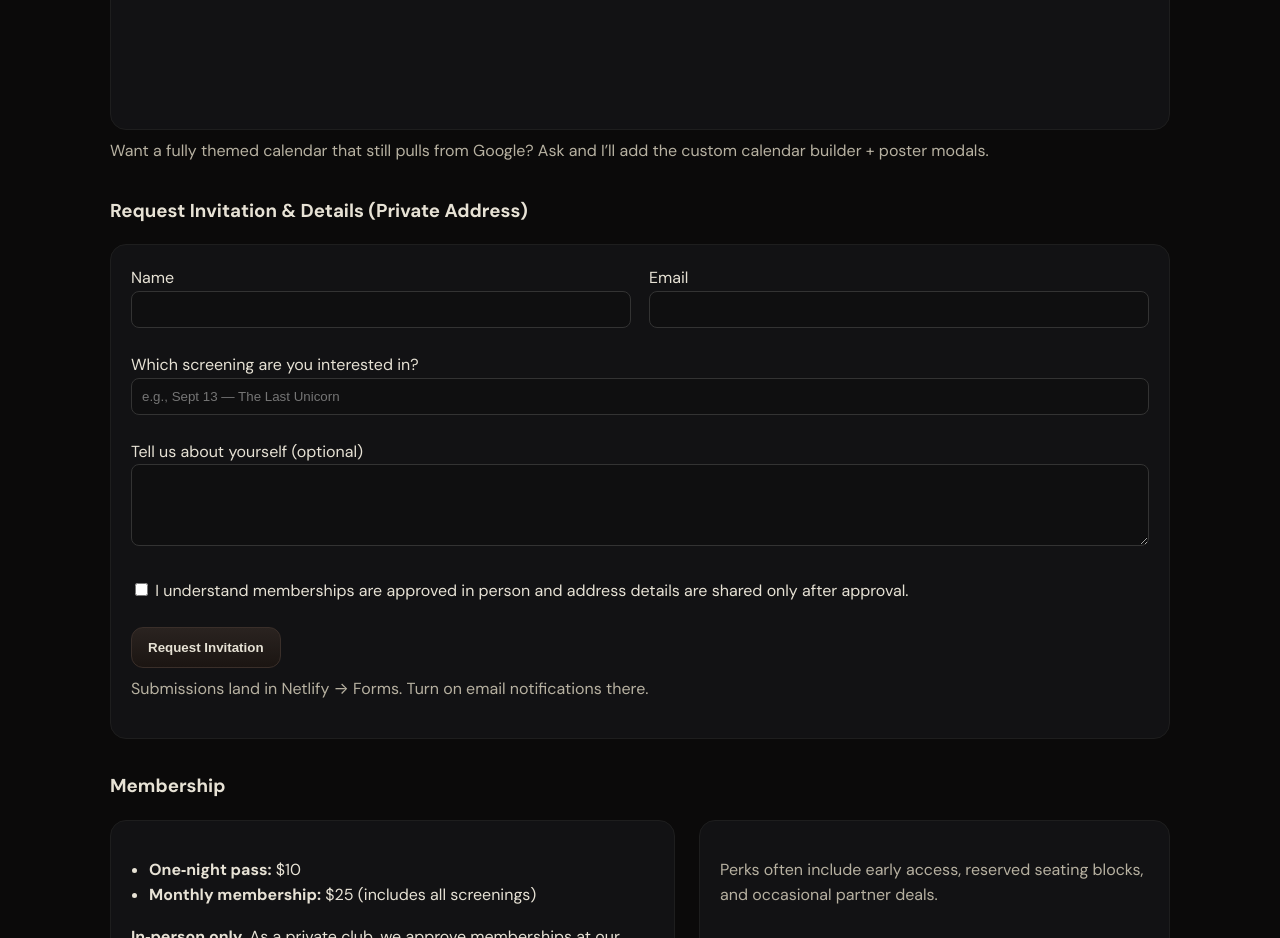
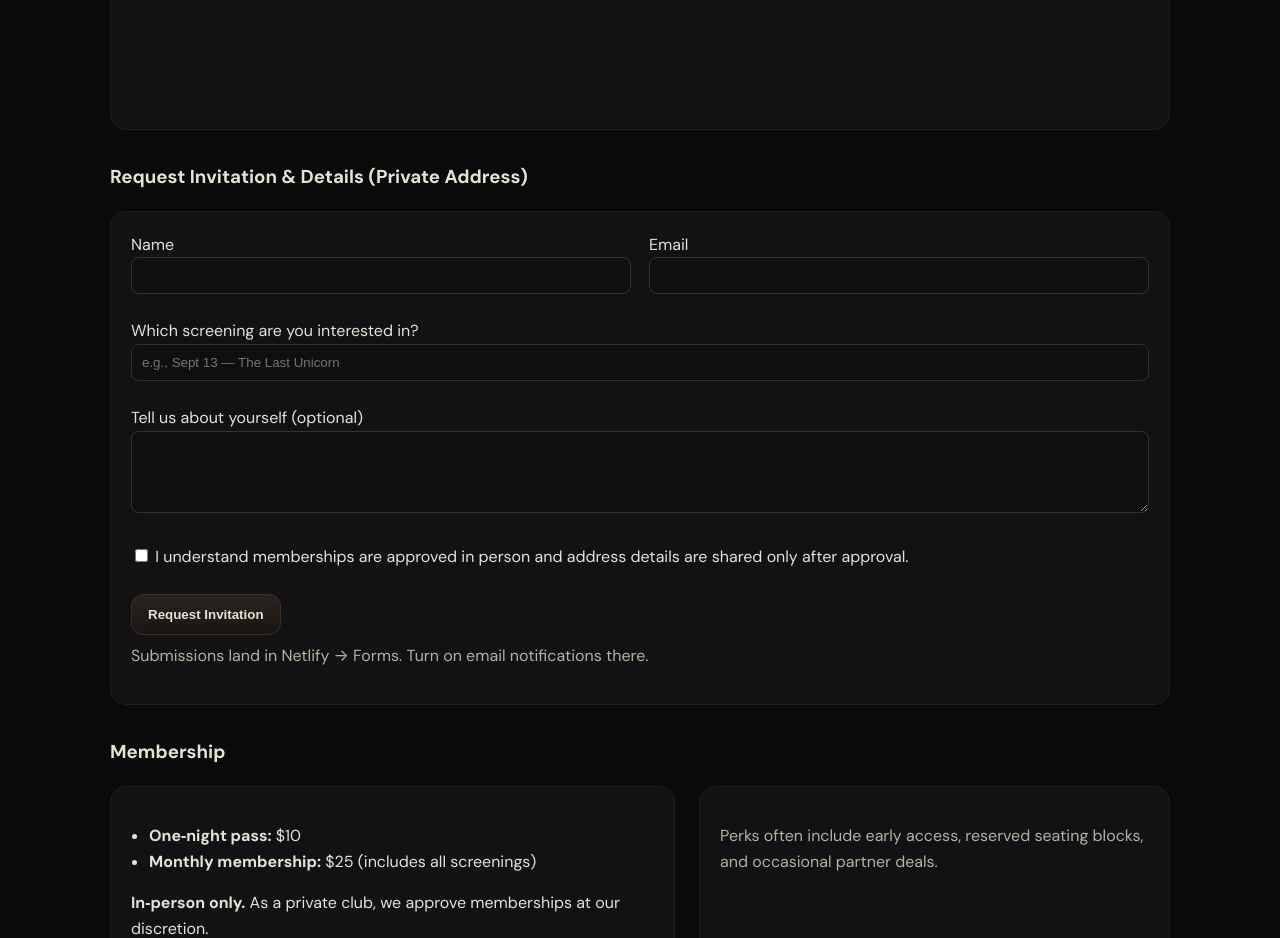
Before and after one commit to popezandy/thethirdplace, a plain HTML site: page index.html in a window 1280 px wide. Shown: the part 1860-2798 px from the top of the page. Drawn offline with Linux system fonts and the light colour scheme; no server answers.

Commit message:
Update index.html

```diff
--- a/index.html
+++ b/index.html
@@ -138,7 +138,7 @@
         <!-- Replace the src URL below with your calendar's public embed URL (Settings → Integrate calendar). -->
         <iframe "https://calendar.google.com/calendar/embed?src=49e5dd1cfc88e4f85b9ddb4a87452859875a92665cd7b88ff057e1988ac58804@group.calendar.google.com"></iframe>
       </div>
-      <p class="muted" style="margin-top:8px;">Want a fully themed calendar that still pulls from Google? Ask and I’ll add the custom calendar builder + poster modals.</p>
+      <p class="muted" style="margin-top:8px;"></p>
     </section>
 
     <section id="invite" class="anchor" style="margin:32px 0;">
```
